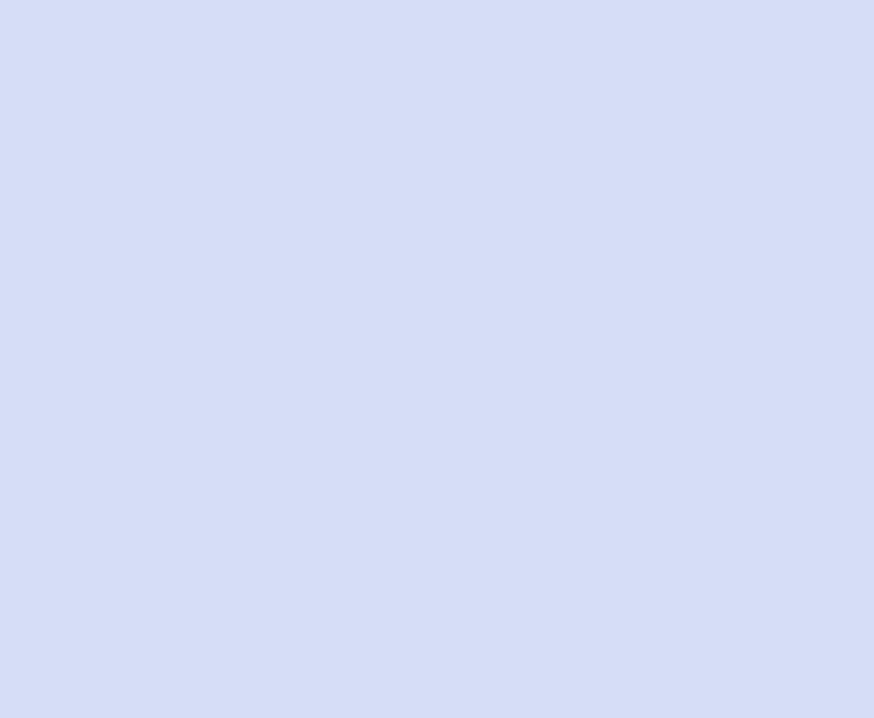
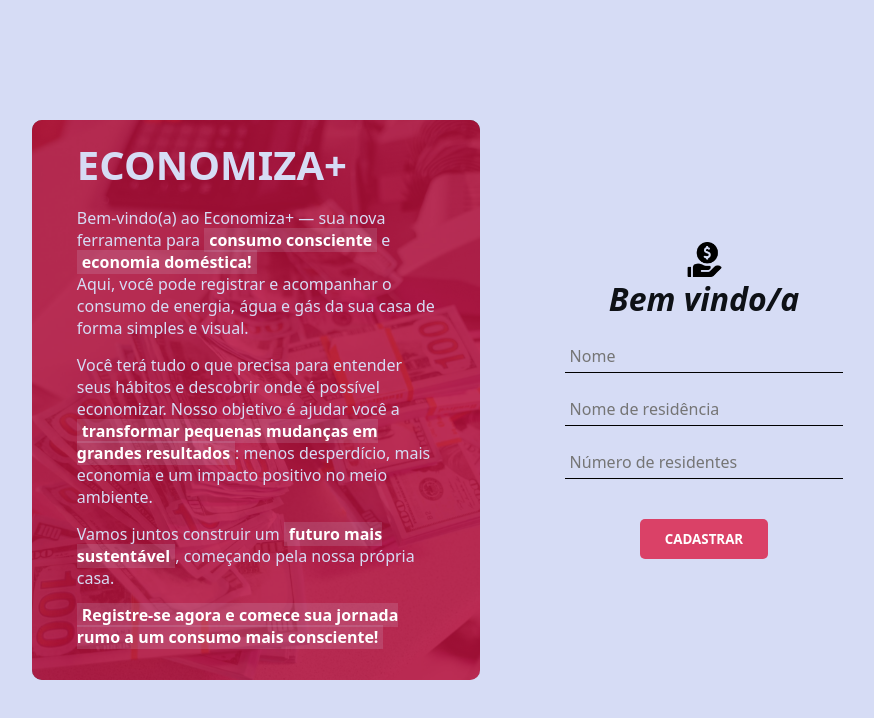
Before and after one commit to Viniciusrodd/EconomizaMais, a React (Vite) app in the folder frontend/: page /registro in a window 1280 px wide. Before the commit this address had no page. Shown: the top 718 px of the page, without its empty margins (160-1034 px from the left). Built offline with nearby package versions, Linux system fonts and the light colour scheme.

Commit message:
frontend/pages - sign in structure + style

```diff
--- a/frontend/src/App.tsx
+++ b/frontend/src/App.tsx
@@ -3,7 +3,10 @@
 import '@root/App.css';
 
 // import hooks
-import { BrowserRouter, Routes, /*Route*/ } from 'react-router-dom';
+import { BrowserRouter, Routes, Route } from 'react-router-dom';
+
+// import pages
+import SignIn from '@pages/Signin';
 
 
 // app
@@ -12,7 +15,11 @@ function App() {
       <div className='app'>
          <BrowserRouter>
             <Routes>
+               {/* signIn page */}
+               <Route path='/registro' element={ <SignIn /> } />
 
+               {/* not found page */}
+               <Route path='*' element={ <SignIn /> } />
             </Routes>
          </BrowserRouter>
       </div>
--- a/frontend/src/index.css
+++ b/frontend/src/index.css
@@ -5,6 +5,7 @@
    --color2: #A7B0CA;
    --color3: #D5DCF9;
    --color3b: #d6dcf5;
+   --color3c: #d6dcf525;
    --color4: #DA4167;
    --color5: #61E294;
 }
@@ -22,3 +23,22 @@ html, body{
    padding: 0;
    height: 100%;
 }
+
+input:focus{
+   outline: none;
+}
+
+button{
+   cursor: pointer;
+   transition: ease-in-out transform 0.2s;
+}
+
+button:hover{
+   transform: scale(1.02);
+}
+
+strong{
+   padding: 1px 5px;
+   background-color: var(--color3c);
+   color: white;
+}
--- /dev/null
+++ b/frontend/src/pages/Signin.tsx
@@ -0,0 +1,76 @@
+
+// import css
+import styles from '@styles/pages/Signin.module.css';
+// import images
+import desc_img from '@images/signin/desc_img.jpg';
+import welcome_img from '@images/signin/signin.png';
+
+
+/*
+// import hooks
+import { useNavigate } from 'react-router-dom';
+import { useState } from 'react';
+
+// import interfaces
+import type { iModalConfig } from '@interfeces/Modal.interface';
+
+// import components
+import Modal from '@components/Modal';
+*/
+
+// sign in
+const SignIn = () => {
+   return (
+      <div className={ styles.container }>
+         <div className={ styles.desc_img }>
+            <img src={ desc_img } alt="money_img" />
+
+            <div className={ styles.desc_background }>
+               <h1>ECONOMIZA+</h1>
+               <p>
+                  Bem-vindo(a) ao Economiza+ — sua nova ferramenta para <strong>consumo consciente</strong> e <strong>economia doméstica!</strong> <br />
+                  Aqui, você pode registrar e acompanhar o consumo de energia, água e gás da sua casa de forma
+                  simples e visual.
+               </p>
+               <p>
+                  Você terá tudo o que precisa para entender seus hábitos e descobrir onde é possível economizar.
+                  Nosso objetivo é ajudar você a <strong>transformar pequenas mudanças em grandes resultados</strong>: menos desperdício,
+                  mais economia e um impacto positivo no meio ambiente.
+               </p>
+               <p>
+                  Vamos juntos construir um <strong>futuro mais sustentável</strong>, começando pela nossa própria casa.
+               </p>
+               <p>
+                  <strong>Registre-se agora e comece sua jornada rumo a um consumo mais consciente!</strong>
+               </p>
+            </div>
+         </div>
+
+         <div className={ styles.data }>
+            <img src={ welcome_img } alt="welcome_img" />
+
+            <h1>Bem vindo/a</h1>
+
+            <input
+               type="text" name="name"
+               className={ styles.input_text } placeholder='Nome'
+               autoComplete='off' />
+            <input
+               type="text" name="residence_name"
+               className={ styles.input_text } placeholder='Nome de residência'
+               autoComplete='off' />
+            <input
+               type="number" name="number_of_residents"
+               className={ styles.input_text } placeholder='Número de residentes'
+               autoComplete='off' />
+
+            <button type='submit'>
+               CADASTRAR
+            </button>
+         </div>
+      </div>
+   );
+};
+
+
+export default SignIn;
--- /dev/null
+++ b/frontend/src/styles/pages/Signin.module.css
@@ -0,0 +1,110 @@
+@charset "UTF-8";
+
+:root{
+   --color1: #0e1116;
+   --color2: #A7B0CA;
+   --color3: #D5DCF9;
+   --color3b: #d6dcf5;
+   --color4: #DA4167;
+   --color4b: #c10e3bc7;
+   --color5: #61E294;
+}
+
+
+.container{
+   display: flex;
+   flex-direction: row;
+   height: 70vh;
+   width: 70vw;
+   border-radius: 10px;
+}
+
+.desc_img{
+   position: relative;
+   height: 100%;
+   width: 50%;
+   border-radius: 10px;
+
+   & img{
+      height: 100%;
+      width: 100%;
+      border-radius: 10px;
+      object-fit: cover;
+   }
+}
+
+.desc_background{
+   position: absolute;
+   top: 0;
+   left: 0;
+   z-index: 1;
+   display: flex;
+   justify-content: center;
+   align-items: center;
+   flex-direction: column;
+   height: 100%;
+   width: 100%;
+   border-radius: 10px;
+   background-color: var(--color4b);
+
+   & h1{
+      text-align: left;
+      margin-bottom: 15px;
+      font-size: 40px;
+      width: 80%;
+      color: var(--color3b);
+   }
+
+   & p{
+      text-align: left;
+      font-size: 16px;
+      width: 80%;
+      font-weight: 400;
+      margin-bottom: 15px;
+      color: var(--color3b);
+   }
+}
+
+.data{
+   display: flex;
+   justify-content: center;
+   align-items: center;
+   flex-direction: column;
+   height: 100%;
+   width: 50%;
+   background-color: transparent;
+
+   & img{
+      height: 35px;
+      width: 35px;
+   }
+
+   & h1{
+      margin: 0px 0px 20px 0px;
+      font-style: italic;
+   }
+
+   & .input_text{
+      border-top: 0px;
+      border-left: 0px;
+      border-right: 0px;
+      border-bottom: 1.5px solid black;
+      background-color: transparent;
+      text-align: left;
+      width: 60%;
+      margin-bottom: 20px;
+      font-size: 16px;
+      padding: 5px 5px;
+   }
+
+   & button{
+      height: 40px;
+      width: 10vw;
+      font-weight: bold;
+      border: none;
+      border-radius: 5px;
+      color: white;
+      background-color: var(--color4);
+      margin-top: 20px;
+   }
+}
--- a/frontend/tsconfig.app.json
+++ b/frontend/tsconfig.app.json
@@ -28,6 +28,7 @@
 
       /* Paths */
       "paths": {
+         "@images/*": ["public/images/*"],
          "@assets/*": ["src/assets/*"],
          "@components/*": ["src/components/*"],
          "@contexts/*": ["src/contexts/*"],
--- a/frontend/vite.config.ts
+++ b/frontend/vite.config.ts
@@ -10,6 +10,7 @@ export default defineConfig({
    plugins: [react()],
    resolve: {
       alias: {
+         '@images': path.resolve(__dirname, 'public/images'),
          '@assets': path.resolve(__dirname, 'src/assets'),
          '@components': path.resolve(__dirname, 'src/components'),
          '@contexts': path.resolve(__dirname, 'src/contexts'),
```
Also changed, not shown: frontend/public/images/signin/desc_img.jpg (added), frontend/public/images/signin/signin.png (added).
